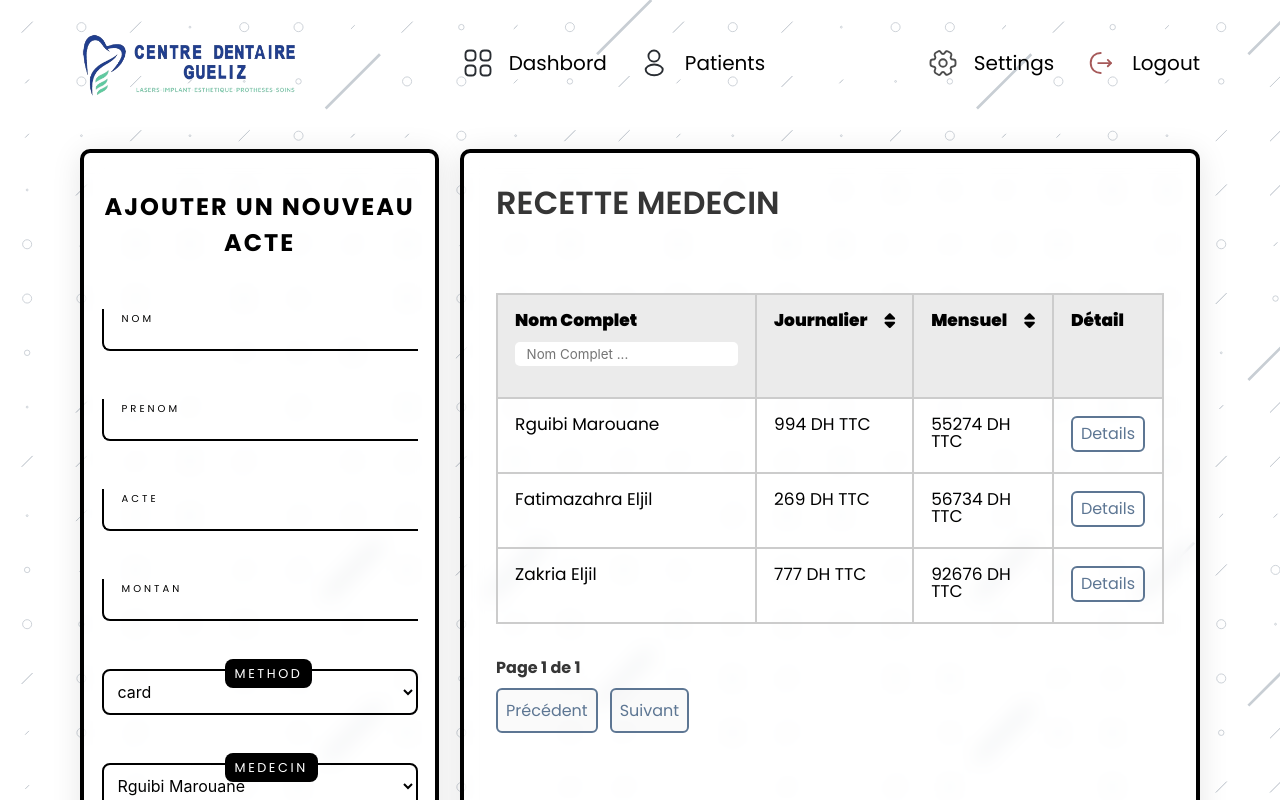
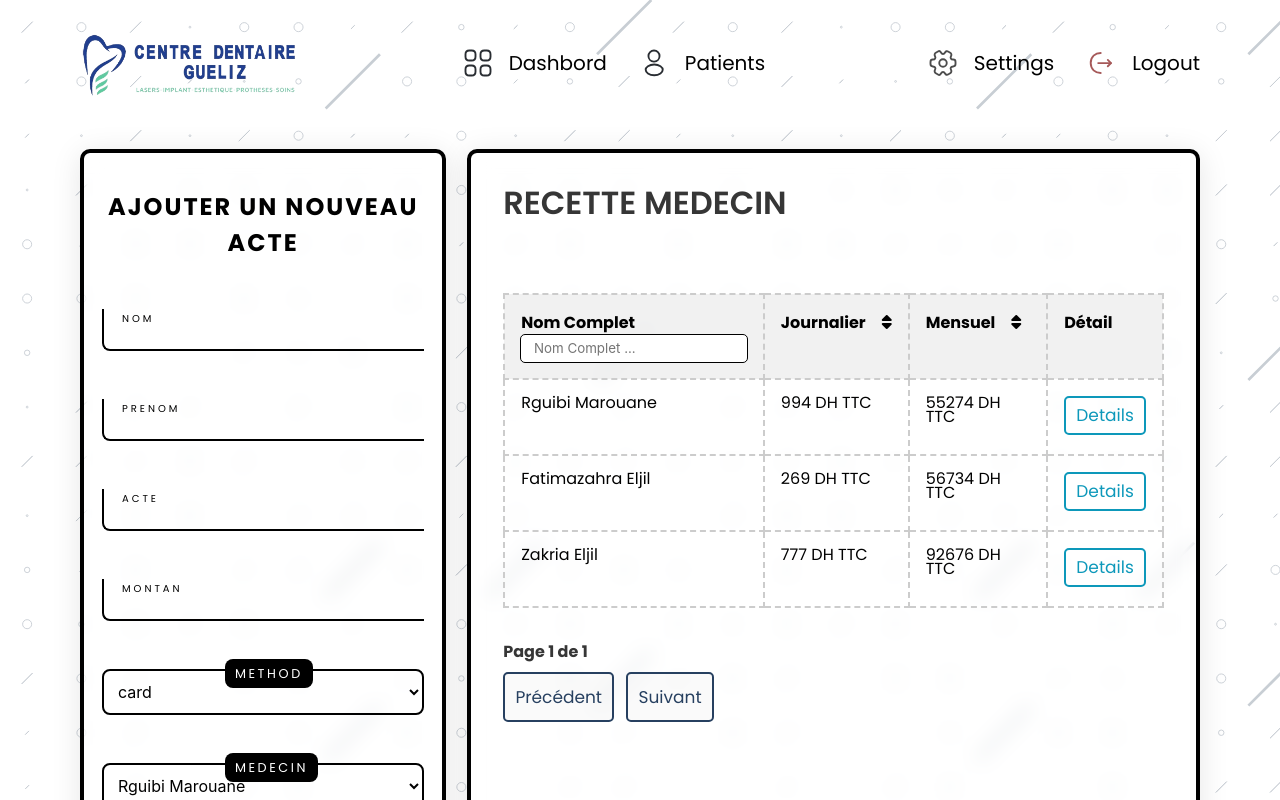
Before and after one commit to DevHolako/CDG, a React (Vite) app: page / in a window 1280 px wide. Both pictures are taken after a click on the button "login". Shown: the top 800 px of the page. Built offline with nearby package versions, Linux system fonts and the light colour scheme.

Commit message:
adjust table

```diff
--- a/src/Data/Columns.js
+++ b/src/Data/Columns.js
@@ -22,7 +22,7 @@ export const columnes = [
   {
     Header: "Doctor",
     accessor: (row) => {
-      const doc = doc_data.find((obj) => obj.id === row["id_doc"]);
+      const doc = doc_data.find((obj) => obj.id === row["doc_id"]);
       return doc.fullname;
     },
     disableFilters: false,
--- a/src/Data/data.json
+++ b/src/Data/data.json
@@ -6,7 +6,7 @@
         "acte": "static",
         "montant": 15398,
         "method": "espece",
-        "id_doc": 2
+        "doc_id": 2
     },
     {
         "id": 2,
@@ -15,7 +15,7 @@
         "acte": "Extended",
         "montant": 10876,
         "method": "cars",
-        "id_doc": 2
+        "doc_id": 2
     },
     {
         "id": 3,
@@ -24,7 +24,7 @@
         "acte": "exuding",
         "montant": 10555,
         "method": "espece",
-        "id_doc": 2
+        "doc_id": 2
     },
     {
         "id": 4,
@@ -33,7 +33,7 @@
         "acte": "Integrated",
         "montant": 14501,
         "method": "chéque",
-        "id_doc": 1
+        "doc_id": 1
     },
     {
         "id": 5,
@@ -42,7 +42,7 @@
         "acte": "open system",
         "montant": 7302,
         "method": "chéque",
-        "id_doc": 3
+        "doc_id": 3
     },
     {
         "id": 6,
@@ -51,7 +51,7 @@
         "acte": "pricing structure",
         "montant": 3166,
         "method": "chéque",
-        "id_doc": 1
+        "doc_id": 1
     },
     {
         "id": 7,
@@ -60,7 +60,7 @@
         "acte": "fresh-thinking",
         "montant": 17289,
         "method": "cars",
-        "id_doc": 3
+        "doc_id": 3
     },
     {
         "id": 8,
@@ -69,7 +69,7 @@
         "acte": "Ergonomic",
         "montant": 14097,
         "method": "espece",
-        "id_doc": 3
+        "doc_id": 3
     },
     {
         "id": 9,
@@ -78,7 +78,7 @@
         "acte": "adapter",
         "montant": 11032,
         "method": "cars",
-        "id_doc": 3
+        "doc_id": 3
     },
     {
         "id": 10,
@@ -87,7 +87,7 @@
         "acte": "Automated",
         "montant": 7088,
         "method": "chéque",
-        "id_doc": 3
+        "doc_id": 3
     },
     {
         "id": 11,
@@ -96,7 +96,7 @@
         "acte": "archive",
         "montant": 18640,
         "method": "cars",
-        "id_doc": 2
+        "doc_id": 2
     },
     {
         "id": 12,
@@ -105,7 +105,7 @@
         "acte": "core",
         "montant": 16808,
         "method": "cars",
-        "id_doc": 3
+        "doc_id": 3
     },
     {
         "id": 13,
@@ -114,7 +114,7 @@
         "acte": "Self-enabling",
         "montant": 15549,
         "method": "espece",
-        "id_doc": 2
+        "doc_id": 2
     },
     {
         "id": 14,
@@ -123,7 +123,7 @@
         "acte": "motivating",
         "montant": 3017,
         "method": "chéque",
-        "id_doc": 2
+        "doc_id": 2
     },
     {
         "id": 15,
@@ -132,7 +132,7 @@
         "acte": "heuristic",
         "montant": 9308,
         "method": "cars",
-        "id_doc": 2
+        "doc_id": 2
     },
     {
         "id": 16,
@@ -141,7 +141,7 @@
         "acte": "Automated",
         "montant": 10947,
         "method": "espece",
-        "id_doc": 3
+        "doc_id": 3
     },
     {
         "id": 17,
@@ -150,7 +150,7 @@
         "acte": "Reverse-engineered",
         "montant": 10046,
         "method": "cars",
-        "id_doc": 3
+        "doc_id": 3
     },
     {
         "id": 18,
@@ -159,7 +159,7 @@
         "acte": "mobile",
         "montant": 2709,
         "method": "chéque",
-        "id_doc": 1
+        "doc_id": 1
     },
     {
         "id": 19,
@@ -168,7 +168,7 @@
         "acte": "implementation",
         "montant": 4989,
         "method": "chéque",
-        "id_doc": 2
+        "doc_id": 2
     },
     {
         "id": 20,
@@ -177,7 +177,7 @@
         "acte": "orchestration",
         "montant": 18144,
         "method": "cars",
-        "id_doc": 2
+        "doc_id": 2
     },
     {
         "id": 21,
@@ -186,7 +186,7 @@
         "acte": "Operative",
         "montant": 6414,
         "method": "chéque",
-        "id_doc": 3
+        "doc_id": 3
     },
     {
         "id": 22,
@@ -195,7 +195,7 @@
         "acte": "national",
         "montant": 15225,
         "method": "cars",
-        "id_doc": 2
+        "doc_id": 2
     },
     {
         "id": 23,
@@ -204,7 +204,7 @@
         "acte": "solution-oriented",
         "montant": 18939,
         "method": "cars",
-        "id_doc": 1
+        "doc_id": 1
     },
     {
         "id": 24,
@@ -213,7 +213,7 @@
         "acte": "Inverse",
         "montant": 1517,
         "method": "espece",
-        "id_doc": 1
+        "doc_id": 1
     },
     {
         "id": 25,
@@ -222,7 +222,7 @@
         "acte": "bandwidth-monitored",
         "montant": 3070,
         "method": "espece",
-        "id_doc": 1
+        "doc_id": 1
     },
     {
         "id": 26,
@@ -231,7 +231,7 @@
         "acte": "open system",
         "montant": 4199,
         "method": "chéque",
-        "id_doc": 2
+        "doc_id": 2
     },
     {
         "id": 27,
@@ -240,7 +240,7 @@
         "acte": "Managed",
         "montant": 4205,
         "method": "espece",
-        "id_doc": 2
+        "doc_id": 2
     },
     {
         "id": 28,
@@ -249,7 +249,7 @@
         "acte": "Realigned",
         "montant": 15871,
         "method": "chéque",
-        "id_doc": 2
+        "doc_id": 2
     },
     {
         "id": 29,
@@ -258,7 +258,7 @@
         "acte": "foreground",
         "montant": 5172,
         "method": "chéque",
-        "id_doc": 1
+        "doc_id": 1
     },
     {
         "id": 30,
@@ -267,6 +267,6 @@
         "acte": "Operative",
         "montant": 16588,
         "method": "cars",
-        "id_doc": 1
+        "doc_id": 1
     }
 ]
--- a/src/components/CustomTable.jsx
+++ b/src/components/CustomTable.jsx
@@ -5,6 +5,7 @@ import "../styles/tables.css";
 
 import { useTable, useSortBy, useFilters, usePagination } from "react-table";
 
+import { deleteActe } from "../helpers/DeleteActe";
 import { ColFilter } from "./InputFilter";
 
 function CustomTable({
@@ -99,7 +100,7 @@ function CustomTable({
                 })}
                 {isMedecin && (
                   <td>
-                    <Link to={`doc/${id}`} className="custom-btn ">
+                    <Link to={`doc/${id}`} className="custom-btn  btn-info">
                       Details
                     </Link>
                   </td>
@@ -108,17 +109,20 @@ function CustomTable({
                   <>
                     <td>
                       <Link
-                        className="custom-btn btn-info"
+                        className="custom-btn btn-edit"
                         to={`/réceptionniste/edit/${id}`}
                       >
-                        modifier
+                        Modifier
                       </Link>
                     </td>
                     <td>
-                      <img
-                        src="https://img.icons8.com/fluency-systems-regular/48/000000/trash.png"
-                        alt="supprimer"
-                      />
+                      <Link
+                        className="custom-btn btn-danger"
+                        to=""
+                        onClick={() => deleteActe(id)}
+                      >
+                        Delete
+                      </Link>
                     </td>
                   </>
                 )}
@@ -134,7 +138,7 @@ function CustomTable({
         <div className="field is-grouped">
           <p className="control">
             <button
-              className="custom-btn"
+              className="custom-btn btn-default"
               onClick={() => previousPage()}
               disabled={!canPreviousPage}
             >
@@ -143,7 +147,7 @@ function CustomTable({
           </p>
           <p className="control">
             <button
-              className="custom-btn"
+              className="custom-btn  btn-default"
               onClick={() => nextPage()}
               disabled={!canNextPage}
             >
--- a/src/styles/tables.css
+++ b/src/styles/tables.css
@@ -8,48 +8,36 @@
 .is-table {
     display: block;
     overflow: auto !important;
-    font-size: 17px;
 }
 
 .tab-name {
-    font-weight: 900;
     display: flex;
     gap: 1em;
 }
 
 .is-table tr td,
 .is-table tr th {
-    border: 2px solid #cccccc;
+    border: 2px dashed #cccccc;
     padding: 1em;
 }
 
 
 .is-table th {
     color: #000;
-    font-weight: 600;
-    line-height: 1;
-    background-color: #6c7ae0;
-    background-color: rgb(235, 235, 235);
+    background-color: rgba(235, 235, 235, .7);
 }
 
 .is-table td {
     color: #000;
     font-weight: 400;
-    line-height: 1;
+    line-height: .9;
 }
 
-
-
-
-
 .inputFilter {
-    outline: none;
-    margin: 1em 0;
-    padding: .3em;
+    outline: solid 0.7px;
+    padding: .4em;
     border: none;
-    color: #000 !important;
-    transition: 0.1s;
-    border-radius: 5px;
+    border-radius: 4px;
 }
 
 
@@ -60,49 +48,57 @@
 
 
 .custom-btn {
-    --color: #5d7693;
+    --color: #274060;
     font-family: inherit;
     display: inline-block;
     width: max-content;
-    height: max-content;
     overflow: hidden;
     margin: 0 auto;
-    padding: .5em;
-    font-size: 16px;
+    padding: .6em;
+    font-size: 17px;
     z-index: 1;
     color: var(--color);
     border: 2px solid var(--color);
-    border-radius: 6px;
+    border-radius: 5px;
     position: relative;
 }
 
+
+
 .btn-info {
-    --color: #7bb3f3;
-
+    --color: #0D98BA;
 }
 
 .btn-dark {
     --color: #000
 }
 
+.btn-danger {
+    --color: #DC143C;
+}
+
+.btn-edit {
+    --color: #088F8F;
+}
+
 .custom-btn::before {
     position: absolute;
     content: "";
     background: var(--color);
-    width: 150px;
+    width: 300px;
     height: 200px;
     z-index: -1;
     border-radius: 50%;
 }
 
 .custom-btn:hover {
-    color: white;
+    color: #000;
 }
 
 .custom-btn:before {
     top: 100%;
     left: 100%;
-    transition: .3s all;
+    transition: .6s all;
 }
 
 .custom-btn:hover::before {
@@ -114,6 +110,6 @@
 
     .is-table th,
     .is-table td {
-        font-size: 17px;
+        font-size: 16px;
     }
 }
```
